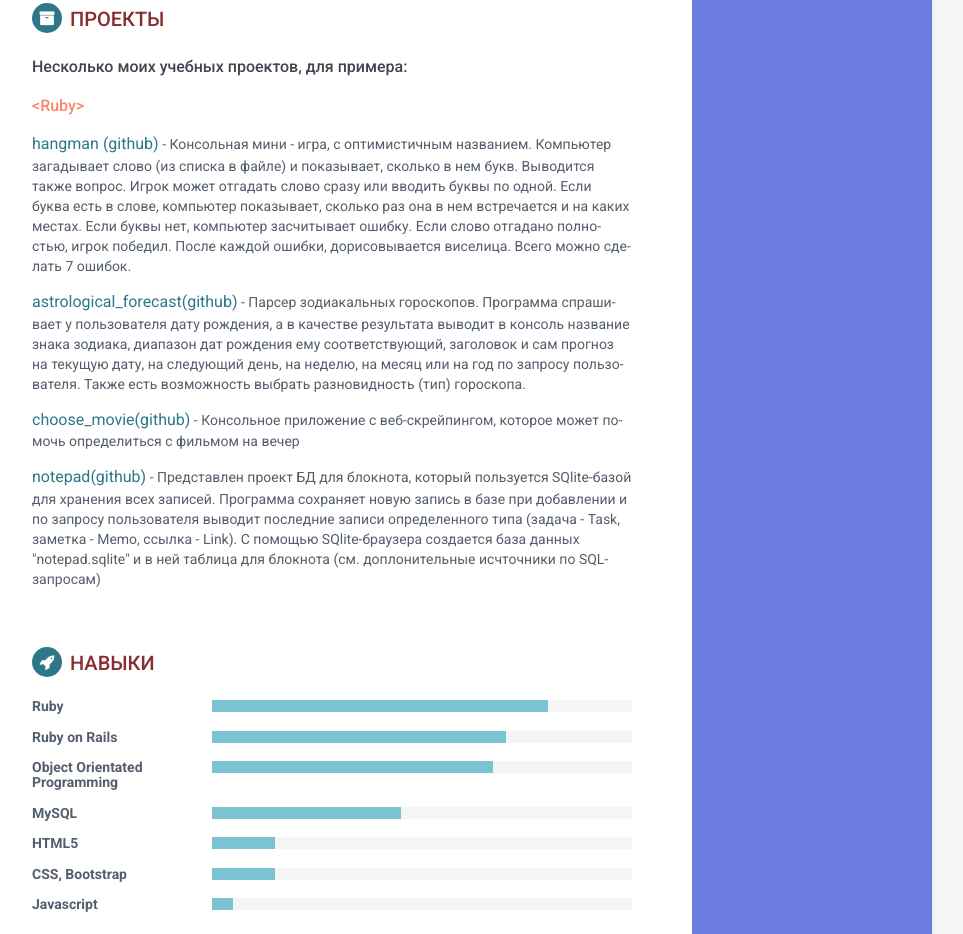
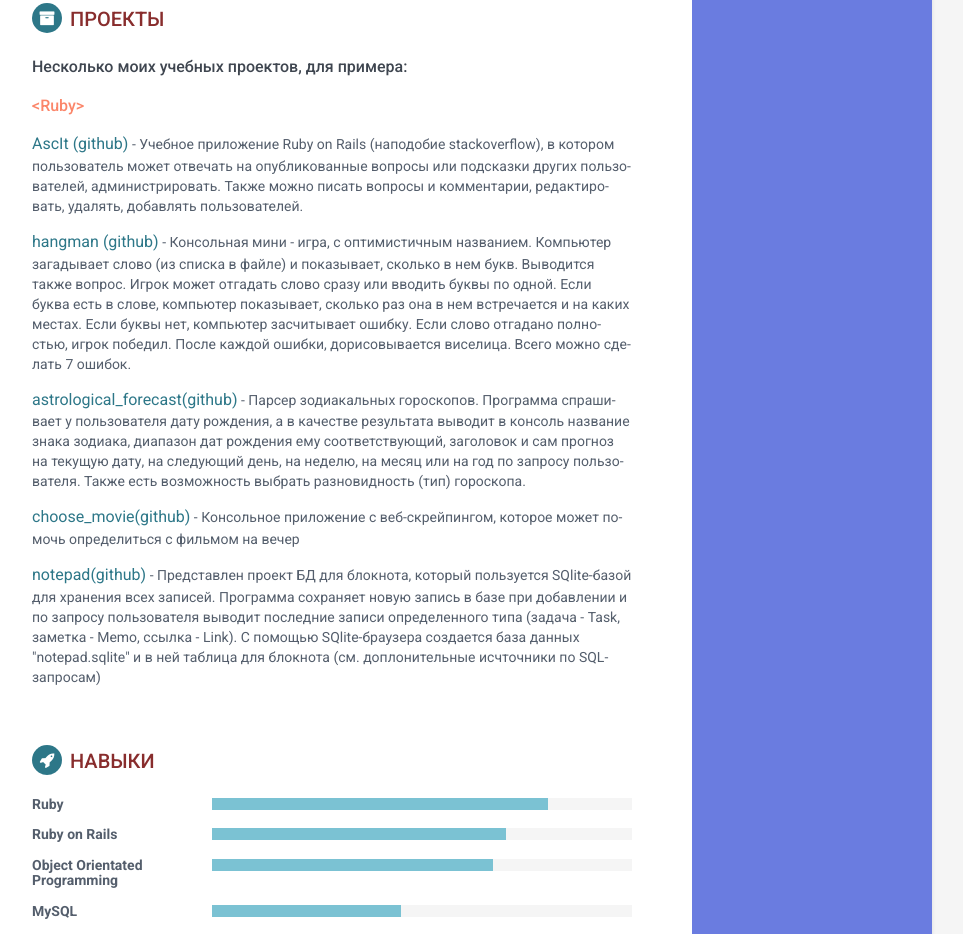
Before and after one commit to ProfessorNemo/cv, a plain HTML site: page index.html in a window 1280 px wide. Shown: the part 2529-3463 px from the top of the page, without its empty margins (188-1151 px from the left). Drawn offline with Linux system fonts and the light colour scheme.

Commit message:
version 3.0

```diff
--- a/index.html
+++ b/index.html
@@ -294,6 +294,15 @@
                     <p class="remark">&ltRuby&gt</p>
                 </div>
                 <div class="item">
+                    <span class="project-title"><a href="https://github.com/ProfessorNemo/AskIt"
+                            target="_blank">AscIt
+                            (github)</a></span> -
+                    <span class="project-tagline"> Учебное приложение Ruby on Rails (наподобие stackoverflow), в котором пользователь может
+                        отвечать на опубликованные вопросы или подсказки других пользователей, администрировать.
+                        Также можно писать вопросы и комментарии, редактировать, удалять, добавлять пользователей.
+                    </span>
+                </div>
+                <div class="item">
                     <span class="project-title"><a href="https://github.com/ProfessorNemo/hangman"
                             target="_blank">hangman
                             (github)</a></span> -
```
